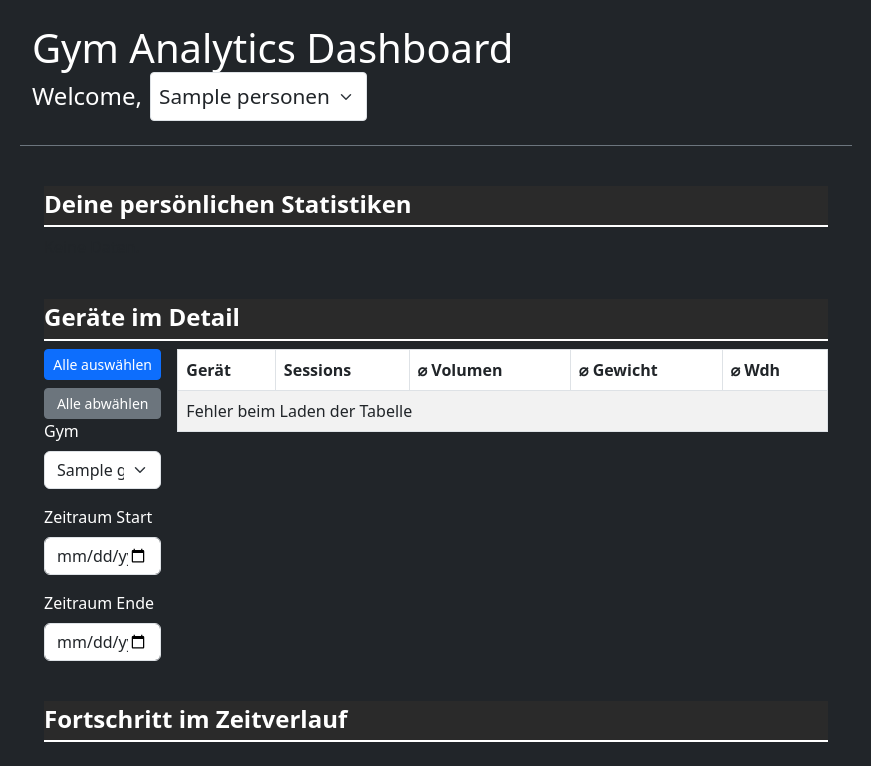
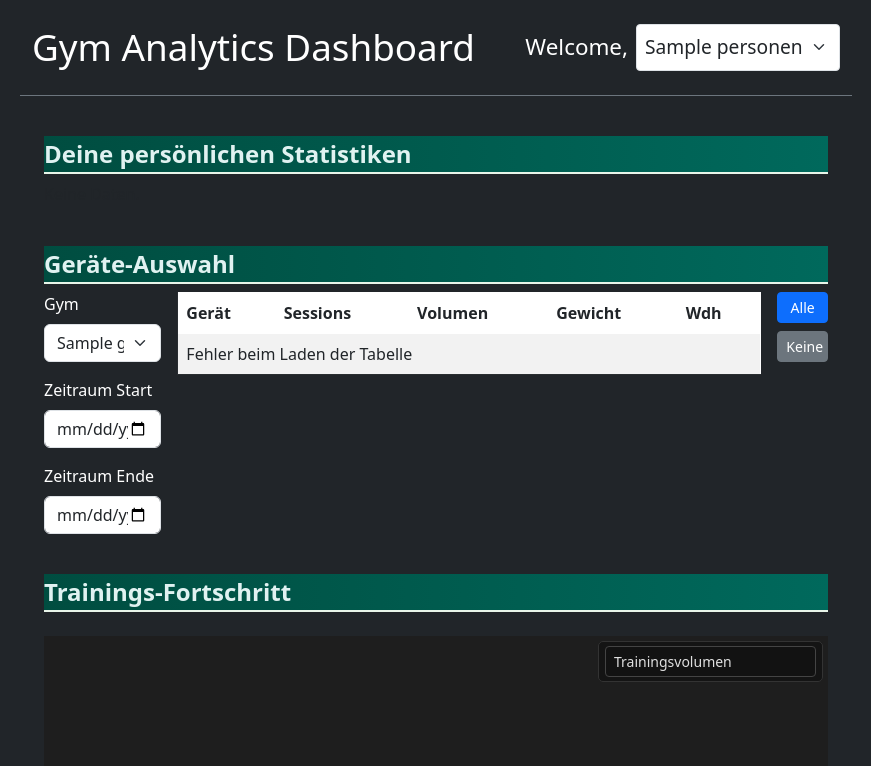
Before and after one commit to Pato7md/gym-stats, a Flask app: template templates/gym.html in a window 1280 px wide. Shown: the top 766 px of the page, without its empty margins (204-1075 px from the left). Run offline with Flask 3, Linux system fonts and the light colour scheme; the template is opened without the code that fills it: most values are stand-ins (such as "Sample title", 1, 10 or a date in 2020); parts of the project's set-up code (start-up, migrations or seed data) failed here and were passed over; some libraries are stand-ins or nearby versions.

Commit message:
update layout

```diff
--- a/static/css/style.css
+++ b/static/css/style.css
@@ -5,6 +5,7 @@
   --text: #e0e0e0;
   --text-strong: #fff;
   --border: #444;
+  --main-green: #00695c; /* Falls du ändern willst, nur hier */
 }
 
 html, body {
@@ -14,10 +15,7 @@ html, body {
   overflow-anchor: none !important;
 }
 
-h1 {
-  font-size: 2.5rem !important;
-}
-
+h1 {font-size: 2.3rem !important;}
 
 h1, h2, h3, h4 { color: var(--text-strong); }
 
@@ -29,10 +27,31 @@ h1, h2, h3, h4 { color: var(--text-strong); }
   border-radius: .5rem;
 }
 
-/* Header Dropdowns */
+
+
+/* Layout generell*/
+.outer-wrapper {
+  max-width: 65%;
+  margin: 0 auto;
+}
+
+@media (max-width: 1200px) {
+  .outer-wrapper {
+    max-width: 80%;
+  }}
+
+@media (max-width: 992px) {
+  .outer-wrapper {
+    max-width: 95%;
+  }}
+
+
+
+/* Dropdown Header */
 label {
   color: var(--text-strong);
 }
+
 
 /* Sidebar Layout */
 .table-and-sidebar {
@@ -42,12 +61,11 @@ label {
 }
 
 
-/* Plot & Plot-Metrik-Dropdown */
+/* Plot & Plot-Dropdown */
 #plot-container, #chart-container {
   min-height: 420px;
   background: var(--bg-elev);
 }
-
 
 .metric-floating {
   position: absolute;
@@ -72,6 +90,7 @@ label {
 }
 
 
+
 /* Show Entries Bereich */
 .dataTables_length select {
   background: var(--bg) !important;
@@ -84,6 +103,7 @@ label {
 .dataTables_length label {
   color: var(--text-strong) !important;
 }
+
 
 
 /* Pagination-Bereich */
@@ -115,46 +135,78 @@ label {
 }
 
 
-.outer-wrapper {
-  max-width: 65%;
-  margin: 0 auto;
+
+
+
+
+/* Zwischen Überschriften */
+.section-title {
+  color: #e0f2f1 !important; /* helles, leicht grünliches Weiß */
+  background: linear-gradient(90deg, #004d40, #00695c); /* Dunkel-Petrol → Mittel-Petrol */
+  font-size: 1.5rem !important;
+  font-weight: 600 !important;
+  margin: 1rem 0 0.5rem 0 !important;
+  border-bottom: 2px solid #e8f5e9;
 }
 
-/* Wenn Bildschirm < 1200px → mehr Platz geben */
-@media (max-width: 1200px) {
-  .outer-wrapper {
-    max-width: 80%;
-  }
+
+
+
+/* Headline Person Dropdown */
+#person-form > span.text-white {
+  font-size: 1.4rem;
+  line-height: 1;
 }
 
-/* Wenn Bildschirm < 992px → fast volle Breite */
-@media (max-width: 992px) {
-  .outer-wrapper {
-    max-width: 95%;
-  }
+#person.form-select-sm {
+  font-size: 1.2rem;
+  padding-top: 0.5rem;
+  padding-bottom: 0.5rem;
+  height: auto;
 }
 
-.section-title {
-  color: #fff !important;
-  font-size: 1.5rem !important;
-  margin-bottom: 0.5rem !important;
-  margin-top: 1rem !important;
-  font-weight: 600 !important;
-  border-bottom: 2px solid #fff;  /* Unterstrich als Linie */
-  padding-bottom: 0.2rem;
-  background-color: #2a2a2a !important;
+
+
+
+
+
+/* Karten Layout */
+@media (min-width: 1400px) {
+  .stat-card { flex: 0 0 16.66%; max-width: 16.66%; }
 }
 
-/* Welcome-Text im Header größer */
-#person-form > span.text-white {
-  font-size: 1.5rem;      /* ~+20% */
-  line-height: 1.1;
+.card-body {
+  display: flex;
+  flex-direction: column;
 }
 
-/* Person-Select größer, obwohl es .form-select-sm hat */
-#person.form-select-sm {
-  font-size: 1.3rem;     /* ~+15% ggü. Bootstrap-sm */
-  padding-top: 0.5rem;    /* etwas mehr Innenabstand */
-  padding-bottom: 0.5rem;
-  height: auto;           /* verhindert, dass eine feste Höhe es klein hält */
+.ga-stat-title {
+  color: #d0d0d0 !important;
+  font-size: 0.85rem;
+  line-height: 1.2;
 }
+
+.ga-stat-value {
+  color: #ffffff !important;
+  font-weight: 600;
+  line-height: 1.2;
+  text-align: center;
+
+  flex: 1;
+  display: flex;
+  justify-content: center;
+  align-items: center;
+  font-size: clamp(1.6rem, 2.2vw, 2.3rem);
+}
+
+.ga-stat-value.long-text {
+  font-size: clamp(0.8rem, 1.4vw, 1.3rem) !important;
+}
+
+
+/* Tablele*/
+.table,
+.table th,
+.table td {
+  border-color: rgba(255, 255, 255, 0.04) !important;
+}
--- a/templates/gym.html
+++ b/templates/gym.html
@@ -5,28 +5,17 @@
 
   <div class="section-title">Deine persönlichen Statistiken</div>
 
-  {# NEU: KPI-Overview (Initial-Render nutzt overview_stats) #}
   <div id="overview" class="row g-3 mb-4">
     {% include 'partial_overview.html' %}
   </div>
 
 
-  <div class="section-title">Geräte im Detail</div>
+  <div class="section-title">Geräte-Auswahl</div>
 
-  <!--Tabelle, Dropdowns, Buttons-->
   <div class="row g-3 align-items-start">
 
-    <!-- Dropdowns + Buttons (links) -->
     <div class="col-12 col-md-2">
       <form id="filter-form" class="mb-4">
-
-
-        <!-- Sidebar mit Buttons -->
-        <div id="select-buttons" class="d-flex flex-column gap-2">
-          <button id="select-all" class="btn btn-sm btn-primary w-100">Alle auswählen</button>
-          <button id="deselect-all" class="btn btn-sm btn-secondary w-100">Alle abwählen</button>
-        </div>
-
 
         <div class="mb-3">
           <label for="gym" class="form-label">Gym</label>
@@ -50,17 +39,16 @@
       </form>
     </div>
 
-    <!-- Tabelle -->
-    <div class="col-12 col-md-10">
+    <div class="col-12 col-md-9">
       <div class="table-responsive">
         <table id="my-table" class="table table-striped table-bordered mb-0">
           <thead>
             <tr>
               <th>Gerät</th>
               <th>Sessions</th>
-              <th>⌀ Volumen</th>
-              <th>⌀ Gewicht</th>
-              <th>⌀ Wdh</th>
+              <th>Volumen</th>
+              <th>Gewicht</th>
+              <th>Wdh</th>
             </tr>
           </thead>
           <tbody id="table-body">
@@ -70,14 +58,22 @@
       </div>
     </div>
 
+    <div class="col-12 col-md-1">
+      <form id="filter-form" class="mb-4">
+
+        <div id="select-buttons" class="d-flex flex-column gap-2">
+          <button id="select-all" class="btn btn-sm btn-primary w-100">Alle</button>
+          <button id="deselect-all" class="btn btn-sm btn-secondary w-100">Keine</button>
+        </div>
+
+      </form>
+    </div>
+
   </div>
 
 
+  <div class="section-title">Trainings-Fortschritt</div>
 
-  <div class="section-title">Fortschritt im Zeitverlauf</div>
-
-
-  <!-- Plot -->
   <div class="row mt-4">
     <div class="col-12">
       <div class="position-relative w-100">
--- a/templates/partial_overview.html
+++ b/templates/partial_overview.html
@@ -1,75 +1,21 @@
-{# partial_overview.html #}
-{# Akzeptiert entweder "stats" (API) oder "overview_stats" (Initial-Render) #}
 {% set s = stats if stats is defined else overview_stats %}
 
-<div class="col-12 col-md-6 col-lg-4 col-xxl-2">
-  <div class="card bg-dark border-secondary h-100">
-    <div class="card-body" style="padding:0.5rem;">
-      <div class="text-secondary small mb-1" style="color:#d0d0d0 !important;">Anzahl Besuche gesamt</div>
-      <div class="h3 mb-0" style="color:#fff;">{{ (s.total_visits if s and s.total_visits is not none else 0) }}</div>
-    </div>
-  </div>
-</div>
+{% set cards = [
+    {'title': 'Besuche gesamt', 'value': s.total_visits or 0},
+    {'title': 'Besuche pro Woche', 'value': (s.avg_visits_per_week or 0)},
+    {'title': 'Geräte pro Besuch', 'value': (s.avg_geraete_per_visit or 0)|round(2)},
+    {'title': 'Dein Lieblingsgerät', 'value': s.lieblingsgeraet or '—'},
+] %}
 
-<div class="col-12 col-md-6 col-lg-4 col-xxl-2">
-  <div class="card bg-dark border-secondary h-100">
-    <div class="card-body" style="padding:0.5rem;">
-      <div class="text-secondary small mb-1" style="color:#d0d0d0 !important;">Ø Besuche pro Woche</div>
-      <div class="h3 mb-0" style="color:#fff;">
-        {{ (s.avg_visits_per_week if s and s.avg_visits_per_week is not none else 0)|round(2) }}
+<div class="row justify-content-center g-3">
+  {% for card in cards %}
+  <div class="col-12 col-sm-3 col-xxl-auto stat-card">
+    <div class="card bg-dark border-secondary h-100">
+      <div class="card-body" style="padding:0.5rem;">
+        <div class="ga-stat-title">{{ card.title }}</div>
+        <div class="ga-stat-value">{{ card.value }}</div>
       </div>
     </div>
   </div>
+  {% endfor %}
 </div>
-
-<div class="col-12 col-md-6 col-lg-4 col-xxl-2">
-  <div class="card bg-dark border-secondary h-100">
-    <div class="card-body" style="padding:0.5rem;">
-      <div class="text-secondary small mb-1" style="color:#d0d0d0 !important;">Ø Geräte pro Besuch</div>
-      <div class="h3 mb-0" style="color:#fff;">
-        {{ (s.avg_geraete_per_visit if s and s.avg_geraete_per_visit is not none else 0)|round(2) }}
-      </div>
-    </div>
-  </div>
-</div>
-
-<div class="col-12 col-md-6 col-lg-4 col-xxl-2">
-  <div class="card bg-dark border-secondary h-100">
-    <div class="card-body" style="padding:0.5rem;">
-      <div class="text-secondary small mb-1" style="color:#d0d0d0 !important;">Dein Lieblingsgerät</div>
-      <div class="h5 mb-0" style="color:#fff;">
-        {{ (s.lieblingsgeraet if s and s.lieblingsgeraet else '—') }}
-      </div>
-    </div>
-  </div>
-</div>
-
-<div class="col-12 col-md-6 col-lg-4 col-xxl-2">
-  <div class="card bg-dark border-secondary h-100">
-    <div class="card-body" style="padding:0.5rem;">
-      <div class="text-secondary small mb-1" style="color:#d0d0d0 !important;">Meiste Ø Wdh</div>
-      <div class="h5 mb-0" style="color:#fff;">
-        {% if s and s.top_wdh_geraet %}
-          {{ s.top_wdh_geraet }} ({{ (s.top_wdh_value if s.top_wdh_value is not none else 0)|round(1) }})
-        {% else %}
-          —
-        {% endif %}
-      </div>
-    </div>
-  </div>
-</div>
-
-<div class="col-12 col-md-6 col-lg-4 col-xxl-2">
-  <div class="card bg-dark border-secondary h-100">
-    <div class="card-body" style="padding:0.5rem;">
-      <div class="text-secondary small mb-1" style="color:#d0d0d0 !important;">Höchstes Ø Gewicht</div>
-      <div class="h5 mb-0" style="color:#fff;">
-        {% if s and s.top_gewicht_geraet %}
-          {{ s.top_gewicht_geraet }} ({{ (s.top_gewicht_value if s.top_gewicht_value is not none else 0)|round(1) }})
-        {% else %}
-          —
-        {% endif %}
-      </div>
-    </div>
-  </div>
-</div>
```
Also changed, not shown: dashboards/prepare_gymdata.py (+2 -34 lines), static/js/gym.js (+46 -8 lines).
